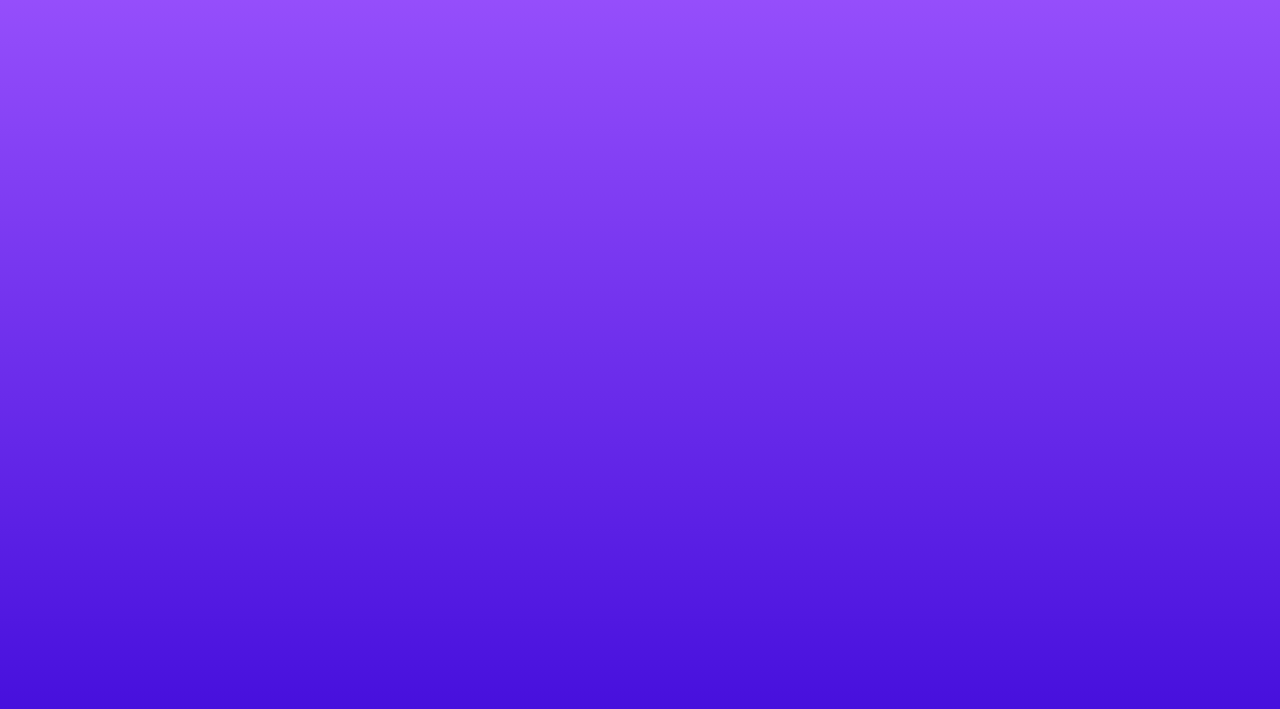
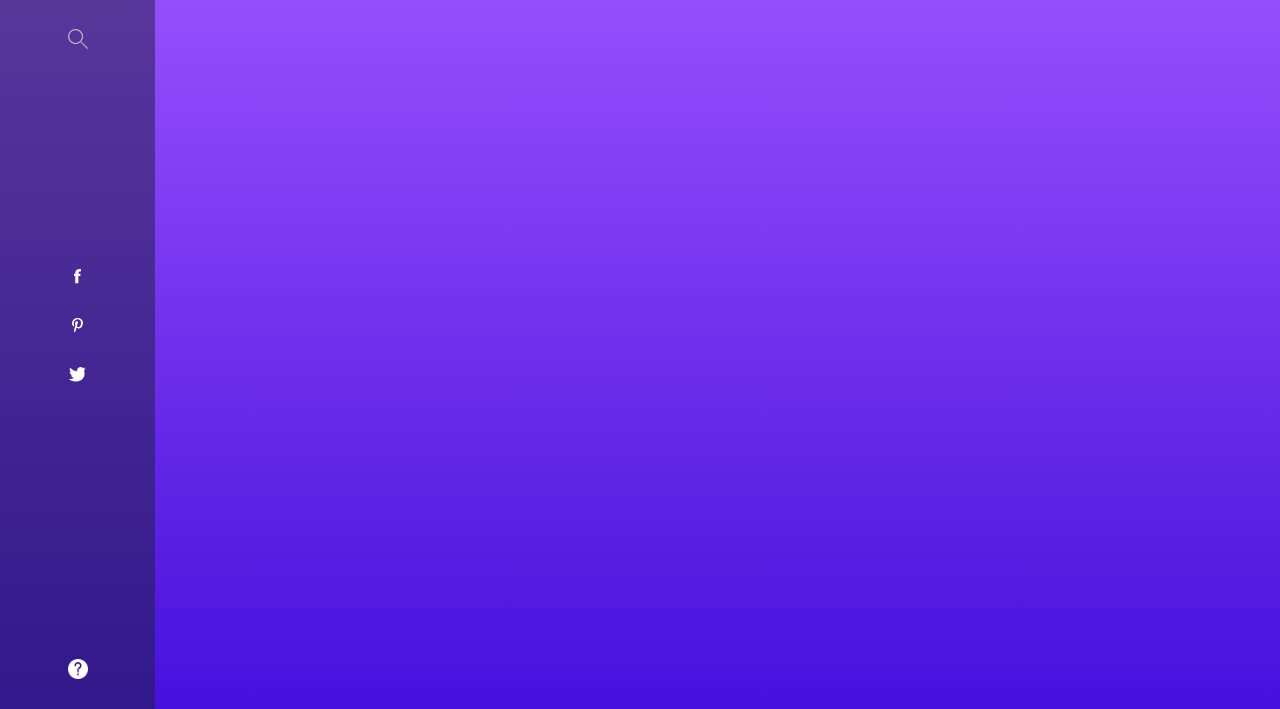
Before and after one commit to ilarioni/slidingTextSideBar, a plain HTML site: page index.html in a window 1280 px wide. Shown: the part 91-800 px from the top of the page. Drawn offline with Linux system fonts and the light colour scheme.

Commit message:
left sidebar

```diff
--- a/index.html
+++ b/index.html
@@ -26,6 +26,16 @@
                 <img src="media/user.png" alt="user">
             </div>
         </div>
+
+        <div class="sidebar">
+            <img src="media/search.png" class="search-icon">
+            <div class="social-links">
+                <img src="media/fb.png" alt="fb">
+                <img src="media/pt.png" alt="pt">
+                <img src="media/tw.png" alt="tw">
+            </div>
+            <img src="media/info.png" class="info-icon">
+        </div>
     </div>
 
 </body>
--- a/style.css
+++ b/style.css
@@ -55,3 +55,33 @@ nav ul li a{
     margin-left: 15px;
     cursor: pointer;
 }
+.sidebar{
+    width: 155px;
+    height: 100vh;
+    background: rgba(29,33,61,0.5);
+    position: absolute;
+    top: 0;
+    left: 0;
+}
+.search-icon{
+    width: 20px;
+    display: block;
+    margin: 120px auto 0;
+}
+.social-links{
+    width: 20px;
+    display: block;
+    margin: 220px auto 0;
+    text-align: center;
+}
+.social-links img{
+    height: 15px;
+    margin-bottom: 30px;
+}
+.info-icon{
+    width: 20px;
+    position: absolute;
+    left: 50%;
+    bottom: 30px;
+    transform: translateX(-50%);
+}
```
